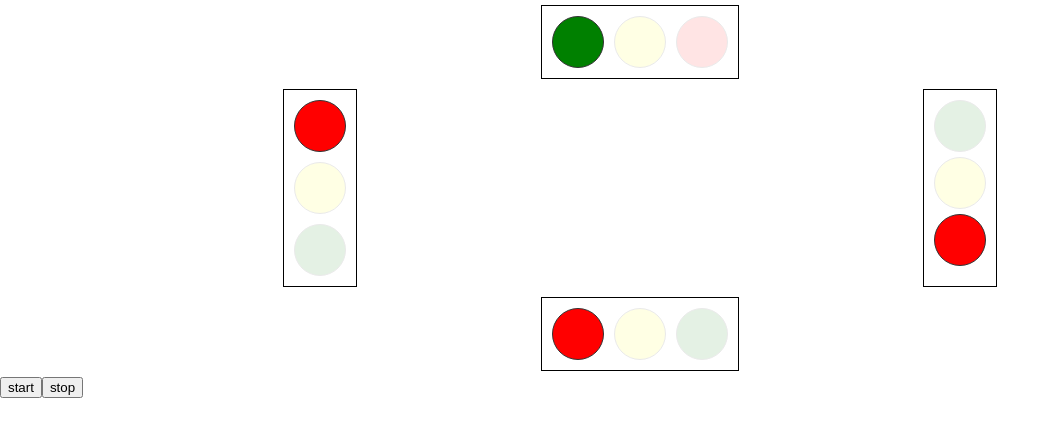
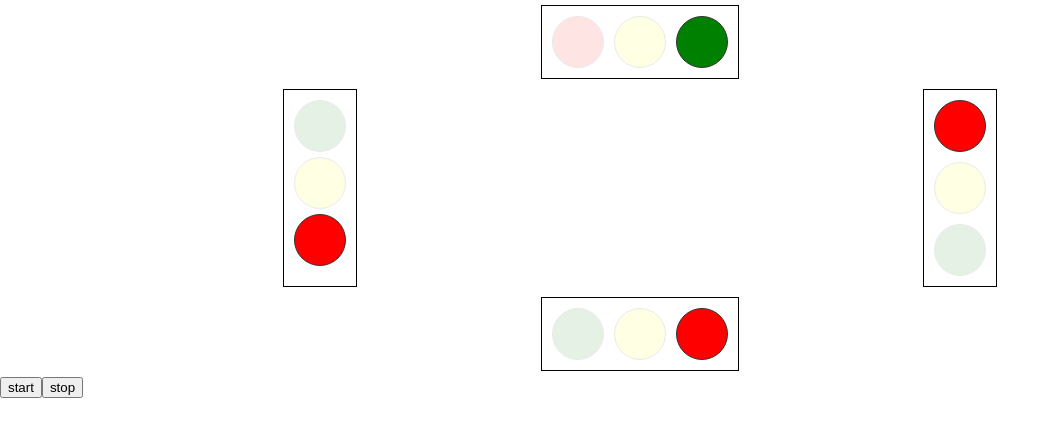
Before and after one commit to capitallatera/Traffic-Light, a React (Create React App) app: page / in a window 1280 px wide. Shown: the top 436 px of the page, without its empty margins (0-1060 px from the left). Built offline with nearby package versions, Linux system fonts and the light colour scheme.

Commit message:
Update App.js

```diff
--- a/src/App.js
+++ b/src/App.js
@@ -1,11 +1,11 @@
 import { useState } from "react";
 import "./App.css";
 
-const innerObj = (top, right, bottom, left) =>({
+const innerObj = (top, left, bottom, right) =>({
 	top: top,
+	left: left,
+	bottom: bottom,
 	right: right,
-	bottom: bottom,
-	left: left,
 })
 const obj ={
 	0:innerObj(1,3,3,3),
@@ -52,9 +52,9 @@ function App() {
 	const passSignal = (Ctype) => obj[counting][Ctype] ? obj[counting][Ctype] : 3
 	// console.log(count, 'count')
 	return <div>
-		<div className="flex-center"><LightTop className="center" turnOn={passSignal('top')} /></div>
-		<div className="flex-around"><LightLeft className="column-reverse"turnOn={passSignal('left')} /> <LightRight turnOn={passSignal('right')} /></div>
-		<div className="flex-center"><LightBottom className="center row-reverse" turnOn={passSignal('bottom')} /></div>
+		<div className="flex-center"><LightTop className="center row-reverse" turnOn={passSignal('top')} /></div>
+		<div className="flex-around"><LightLeft turnOn={passSignal('left')} /> <LightRight className="column-reverse" turnOn={passSignal('right')} /></div>
+		<div className="flex-center"><LightBottom className="center" turnOn={passSignal('bottom')} /></div>
 		<button onClick={()=>onStart()}>start</button>
 		<button onClick={()=>onStop()}>stop</button>
 	</div>
```
